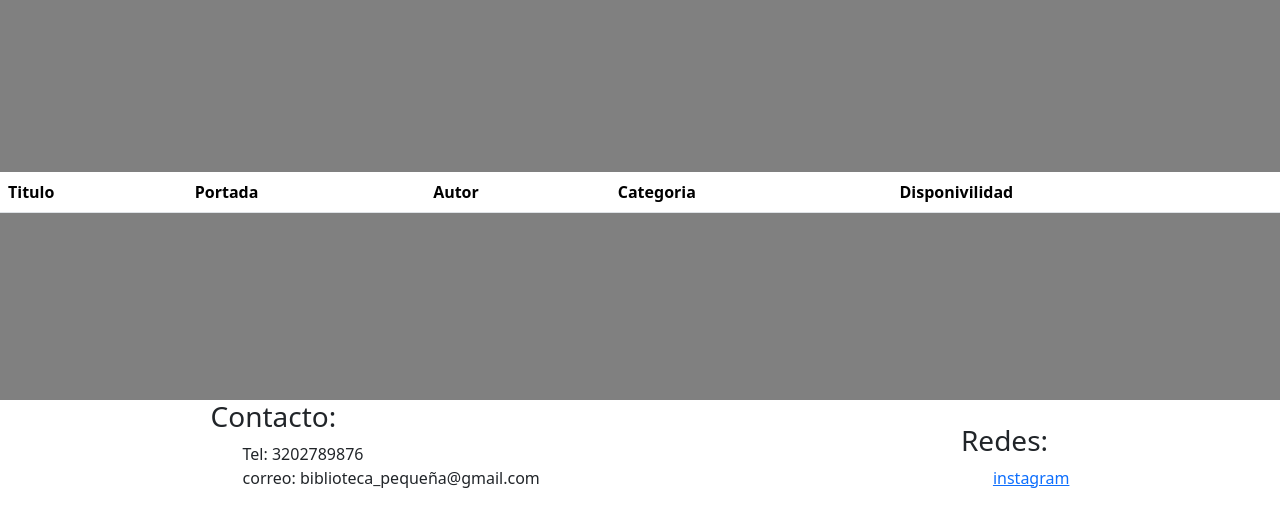
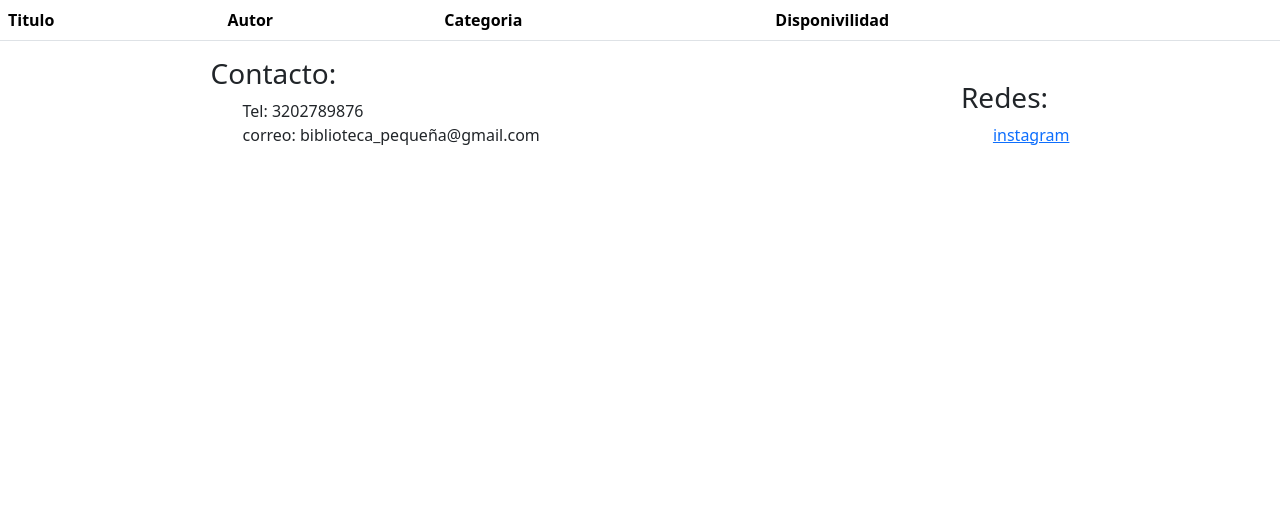
Before and after one commit to D45-csm/biblioteca-peque-a, a Django app: page /catalogo/Lista_libros/ in a window 1280 px wide. Shown: the part 56-583 px from the top of the page. Run offline with Django 5.2, Linux system fonts and the light colour scheme; data that the repository does not hold is empty; some libraries are stand-ins or nearby versions.

Commit message:
eliminacion de campo portada, y sea grego campo de ver libro

```diff
--- a/catalogo/templates/lista_libros.html
+++ b/catalogo/templates/lista_libros.html
@@ -2,16 +2,15 @@
 
     {% block contenido %}
 
-    <div class="contenedor">
 
         <table class="table">
         <thead>
             <tr>
             <th scope="col">Titulo</th>
-            <th scope="col">Portada</th>
             <th scope="col">Autor</th>
             <th scope="col">Categoria</th>
             <th scope="col">Disponivilidad</th>
+            <th scope="col"></th>
             </tr>
         </thead>
         <tbody>
@@ -21,7 +20,6 @@
 
                 <tr>
                 <td>{{libro.titulo}}</td>
-                <td><img src="{{libro.portada.url}}" class="rounded mx-auto d-block" alt="portada"></td>
                 <td>{{libro.autor}}</td>
                 <td>{{libro.categoria}}</td>
                 <td>
@@ -31,10 +29,10 @@
                         no
                     {% endif %}
                 </td>
+                <td><a href="{% url 'detalle_libro' libro.id %}">ver</a></td>
                 </tr>
             {% endfor %}
         </tbody>
         </table>
-    </div>
 
     {% endblock contenido %}
```
